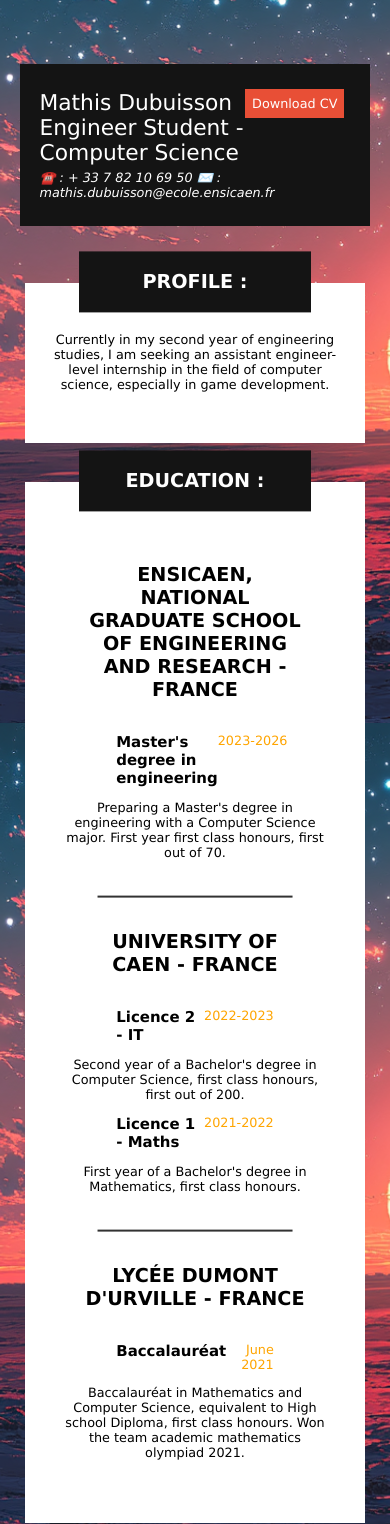
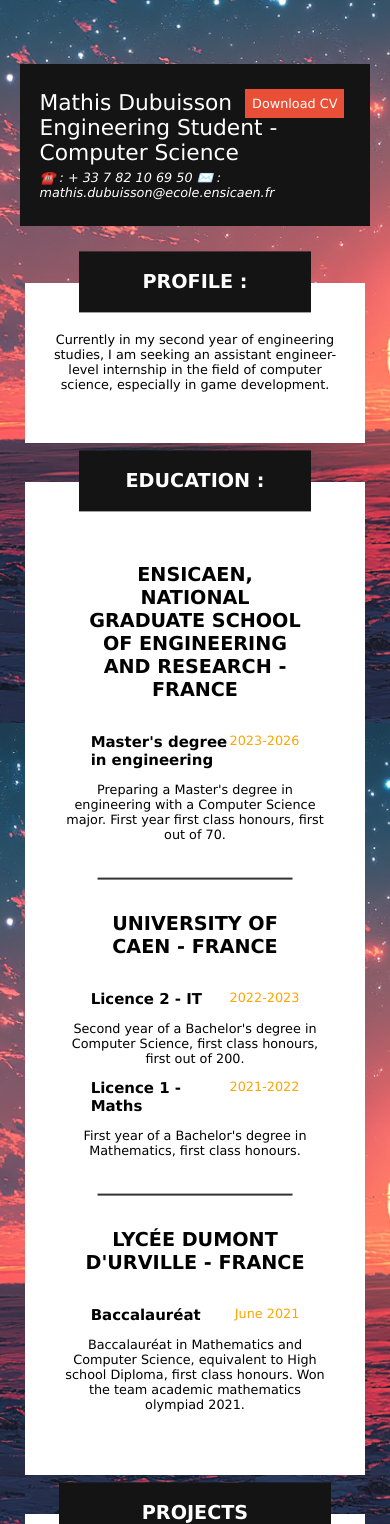
Before and after one commit to Westerbay/Home-Page, a PHP site: page /resume/index.html in a window 390 px wide. Shown: the part 121-1645 px from the top of the page. Run offline with PHP 8.4, Linux system fonts and the light colour scheme.

Commit message:
Update CV

```diff
--- a/css/download.css
+++ b/css/download.css
@@ -46,7 +46,7 @@
 iframe {
 	width: 100%;
 	height: 100%;
-	border: 1px solid rgb(50, 50, 50);
+	border: 3px solid black;
 }
 
 body > aside aside {
--- a/resume/css/resume.css
+++ b/resume/css/resume.css
@@ -98,7 +98,7 @@ article img {
 		min-width: 290px;
 	}
 	article section section {
-		padding: 1em 2em 1em 2em;
+		padding: 1em;
 	}
 }
 
@@ -107,6 +107,6 @@ article img {
 		font-size: 0.8em;
 	}
 	article section section {
-		padding: 1em 4em 1em 4em;
+		padding: 1em 2em 1em 2em;
 	}
 }
--- a/resume/index.html
+++ b/resume/index.html
@@ -31,7 +31,7 @@
 		<aside>
 			<a href='CV.pdf' download='CV.pdf'>Download CV</a>
 			<p>Mathis Dubuisson</p>
-			<p>Engineer Student - Computer Science </p>
+			<p>Engineering Student - Computer Science </p>
 			<address>
 				☎️ : + 33 7 82 10 69 50
 				✉️ : mathis.dubuisson@ecole.ensicaen.fr
```
Also changed, not shown: 1 other file.
